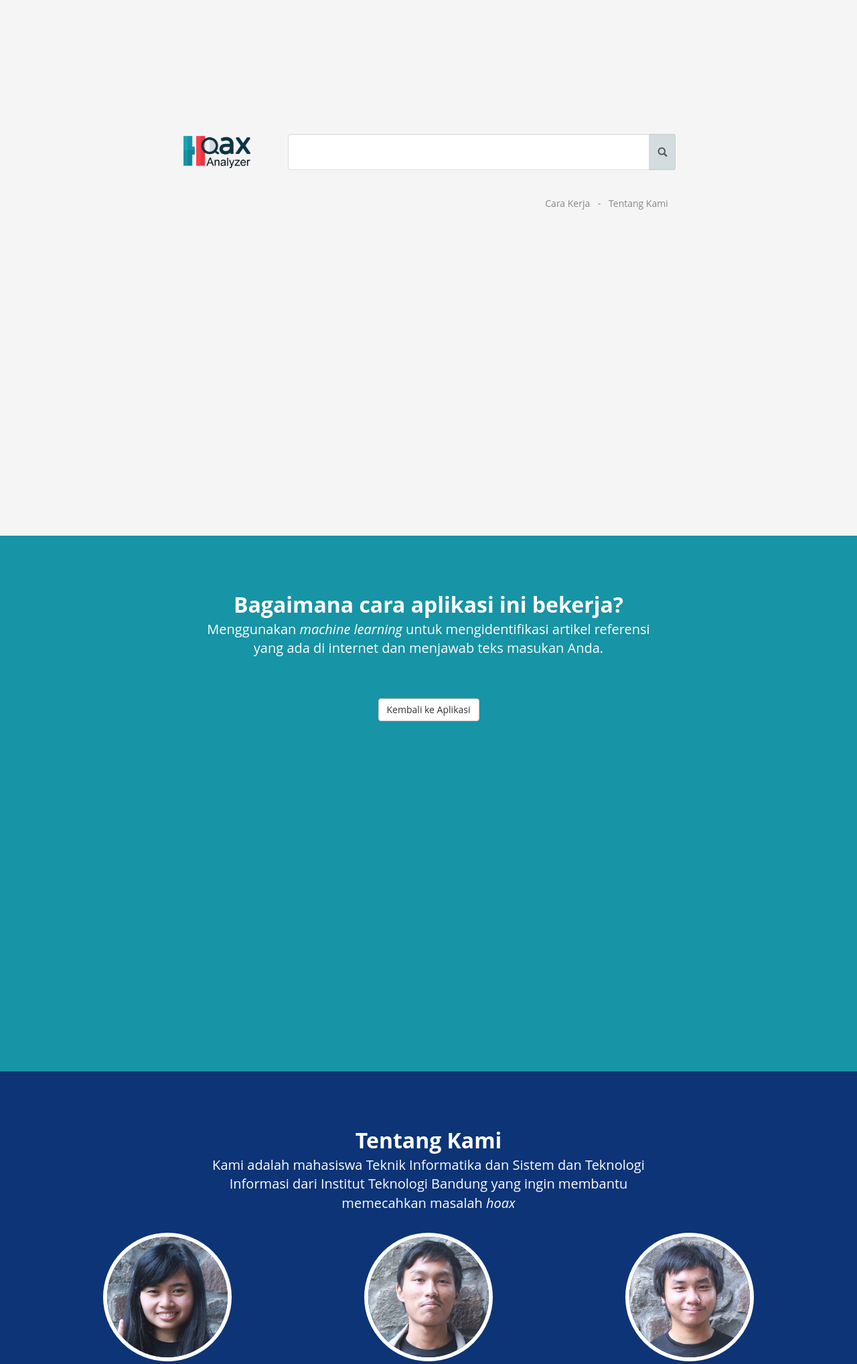
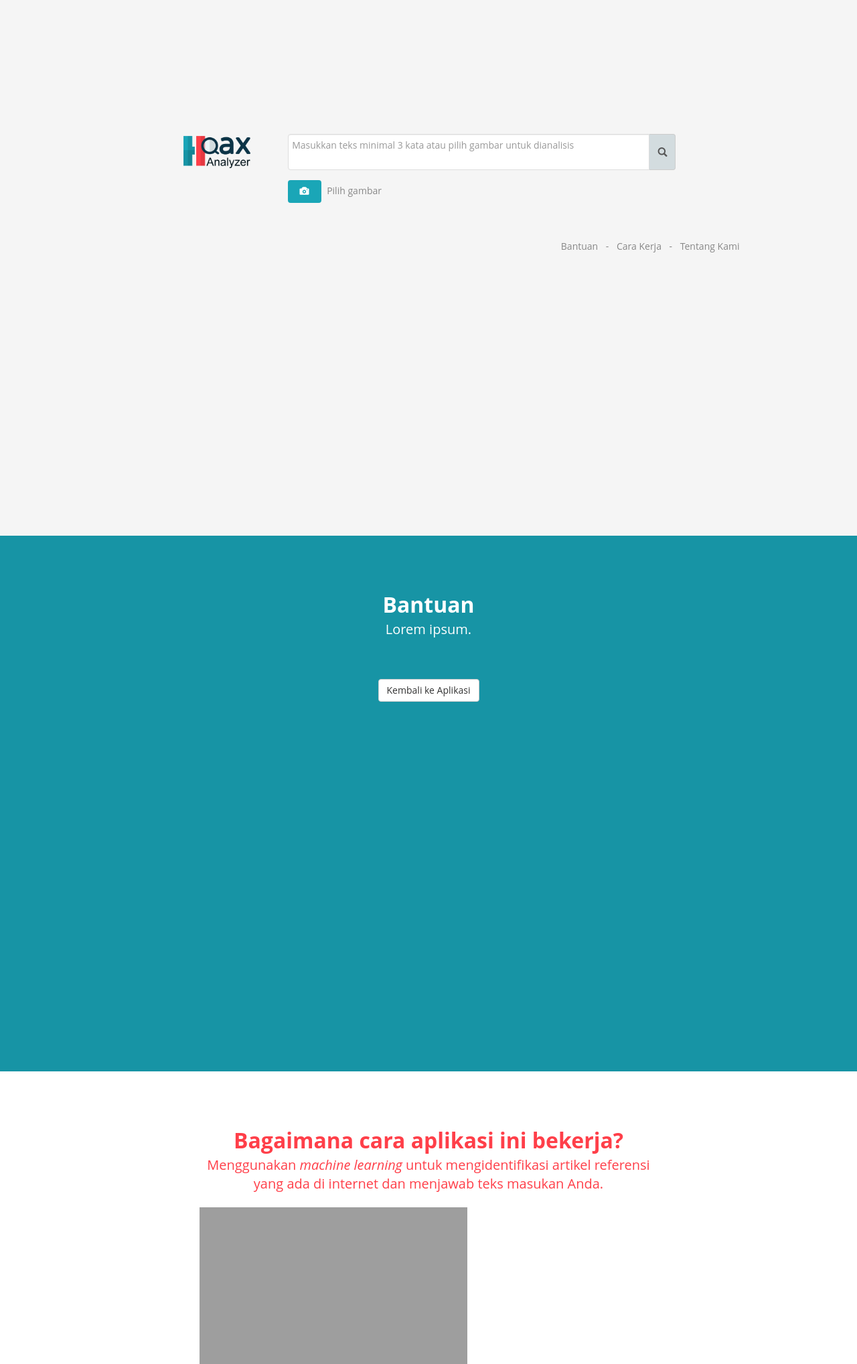
Before and after one commit to hoaxanalyzer/hoax-analyzer-app-flask, a Flask app: page / in a window 1280 px wide. Shown: the top 2037 px of the page at 67% size. Run offline with Flask 2, Linux system fonts and the light colour scheme; some libraries are stand-ins or nearby versions; grey boxes are pictures that could not be loaded.

Commit message:
Menambahkan image uploader, bantuan, dan skema cara kerja di index

```diff
--- a/FlaskWebProject1/static/content/theme.css
+++ b/FlaskWebProject1/static/content/theme.css
@@ -11,6 +11,31 @@ h5 {
     font-size: 14px;
 }
 
+#upload-button {
+    position: relative;
+    overflow: hidden;
+    width: 50px;
+    background-color: #1AA6B7;
+    color: #FFF;
+    margin: 15px 5px 15px 18px;
+}
+#upload-label {
+	font-weight: normal;
+	color: #888;
+	cursor: pointer;
+}
+#upload-button input {
+    position: absolute;
+    top: 0;
+    right: 0;
+    margin: 0;
+    padding: 0;
+    font-size: 20px;
+    cursor: pointer;
+    opacity: 0;
+    filter: alpha(opacity=0);
+}
+
 @media only screen and (max-width: 991px) {
 	.ha-logo {
 		margin-bottom: 15px;
@@ -19,6 +44,7 @@ h5 {
 		text-align: center;
 		margin-top: 5vh;
 		color: #888;
+		font-size: ;
 	}
 	.ha-infoloader {
 		margin-top: 1.5vh;
@@ -322,8 +348,8 @@ h5 {
 .ha-segment-three {
 	padding-top: 10vh;
 	padding-bottom: 10vh;
-	color: #FFF;
-	background-color: #FF3F49;
+	color: #FF3F49;
+	background-color: #FFF;
 	height: 100vh;
 	width: 100vw;
 }
@@ -332,7 +358,7 @@ h5 {
 	padding-top: 10vh;
 	padding-bottom: 10vh;
 	color: #FFF;
-	background-color: #0C3477;
+	background-color: #022D41;
 	height: 100vh;
 	width: 100vw;
 }
@@ -353,3 +379,7 @@ h5 {
 	width: 10vw;
 	height: 10vw;
 }
+
+#hiw {
+	height: auto;
+}
--- a/FlaskWebProject1/static/scripts/home.js
+++ b/FlaskWebProject1/static/scripts/home.js
@@ -1,3 +1,41 @@
+function uploadImage(){
+  var fileInput = $('#image-upload');
+  var maxSize = fileInput.data('max-size');
+  if(fileInput.get(0).files.length){
+      file = fileInput.get(0).files[0];
+      if (file) {
+        if (!file.name.match(/.(jpg|jpeg|png|gif|tif|tiff|bmp)$/i)) {
+          alert('Jenis file harus berupa JPEG, PNG, GIF, TIF, atau BMP');
+          return false;
+        } else {
+          var fileSize = file.size; // in bytes
+          if (fileSize>maxSize){
+            alert('Ukuran file tidak boleh lebih besar dari ' + maxSize/(1024*1024) + ' MB');
+            return false;
+          } else {
+            var img = new Image();
+            img.src = window.URL.createObjectURL( file );
+            img.onload = function() {
+              var width = img.naturalWidth,
+              height = img.naturalHeight;
+              window.URL.revokeObjectURL( img.src );
+              if (width<40 || height<40 || width>3200 || height>3200) {
+                alert('Dimensi gambar harus antara 40x40 dan 3200x3200 pixels');
+                return false;
+              } else {
+                alert('Gambar berhasil divalidasi');
+              }
+            }
+          }
+        }
+      } else {
+        return false;
+      }
+  } else {
+    return false;
+  }
+}
+
 function isInputValid(){
   var words = $("#hoax-analyzer.ha-main-input").val().split(" ");
 
@@ -15,8 +53,8 @@ function toStepTwo() {
     $("#ha-loader").fadeIn().css("display", "block");
     $("#ha-research").fadeIn().css("display", "block");
 
-	  query = $("#hoax-analyzer.ha-main-input").val();
-	  callAnalyzerAPI(query);
+    query = $("#hoax-analyzer.ha-main-input").val();
+    callAnalyzerAPI(query);
   }else{
     alert("Masukan tidak benar. Harus memiliki 3 kata atau lebih. Harap coba kembali.");
   }
@@ -35,5 +73,5 @@ function callAnalyzerAPI(q) {
     failure: function(errMsg) {
         alert(errMsg);
     }
-	});
+  });
 }
--- a/FlaskWebProject1/templates/index.html
+++ b/FlaskWebProject1/templates/index.html
@@ -8,13 +8,21 @@
                 <div class="col-xs-offset-3 col-xs-6 col-sm-offset-3 col-sm-6 col-md-2 col-md-offset-1 ha-logo ha-vcenter">
                     <a href="/"><img src="../static/img/logo.png" width="100px"></a>
                 </div>
-                <div class="col-xs-12 col-md-8 ha-vcenter">
+                 <div class="col-xs-12 col-md-8 ha-vcenter">
                     <div id="ha-input" class="input-group">
-                        <textarea id="hoax-analyzer" class="ha-main-input form-control"></textarea>
+                        <textarea id="hoax-analyzer" class="ha-main-input form-control" placeholder="Masukkan teks minimal 3 kata atau pilih gambar untuk dianalisis"></textarea>
                         <span class="input-group-addon btn btn-ha" onclick="toStepTwo()">
-                            <span class="glyphicon glyphicon-search" aria-hidden="true"></span>
+                        <span class="glyphicon glyphicon-search" aria-hidden="true"></span>
                         </span>
                     </div>
+                </div>
+                <div class="col-md-offset-3">
+                    <div id="upload-button" class="btn">
+                        <span class="glyphicon glyphicon-camera"> </span>
+                        <input type="file" id="image-upload" name="image-upload" accept=".png,.jpg,.jpeg,.gif,.tif,.tiff,.bmp" data-max-size="4194304" onchange="uploadImage(); this.value=null; return false;" required />
+                    </div>
+                    <label id="upload-label" for="image-upload">Pilih gambar
+                </div>
                     <div id="ha-dyk" class="alert alert-info ha-dyk" role="alert" style="display: none;">
                         <b>Tahukah Anda?</b><br/>
                             <span id="rotate">Flat earth adalah hoax</span>
@@ -51,18 +59,34 @@
                     </div>
                 </div>
                 <div class="col-md-6 ha-infos">
-                    <a href="#hiw"><span class="ha-info-single">Cara Kerja</span></a> - <a href="#about"><span class="ha-info-single">Tentang Kami</span></a>
+                    <a href="#help"><span class="ha-info-single">Bantuan</span></a> - <a href="#hiw"><span class="ha-info-single">Cara Kerja</span></a> - <a href="#about"><span class="ha-info-single">Tentang Kami</span></a>
                 </div>
             </div>
         </div>
     </div>
 </div>
-<div id="hiw" class="ha-segment-two">
+<div id="help" class="ha-segment-two">
+    <div class="container">
+        <div class="ha-segment-upper">
+            <span class="ha-segment-title">Bantuan</span>
+            <br/>
+            <span class="ha-segment-subtitle">Lorem ipsum.</span>
+        </div>
+        <br/>
+        <br/><br/>
+        <center>
+            <a href="#main"><input type="button" class="btn btn-default" value="Kembali ke Aplikasi"></a>
+        </center>
+    </div>
+</div>
+<div id="hiw" class="ha-segment-three">
     <div class="container">
         <div class="ha-segment-upper">
             <span class="ha-segment-title">Bagaimana cara aplikasi ini bekerja?</span>
             <br/>
             <span class="ha-segment-subtitle">Menggunakan <i>machine learning</i> untuk mengidentifikasi artikel referensi yang ada di internet dan menjawab teks masukan Anda.</span>
+            <br/><br/>
+            <img class="img-responsive" src="../static/img/how-it-works.jpg">
         </div>
         <br/>
         <br/><br/>
```
